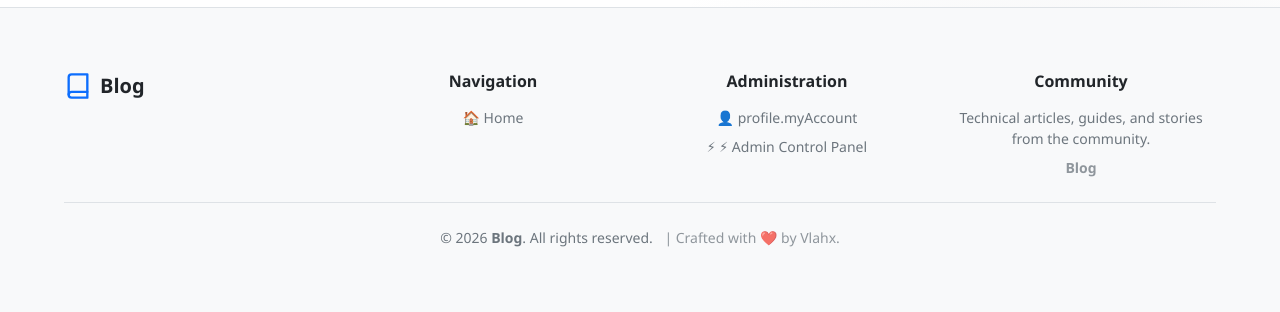
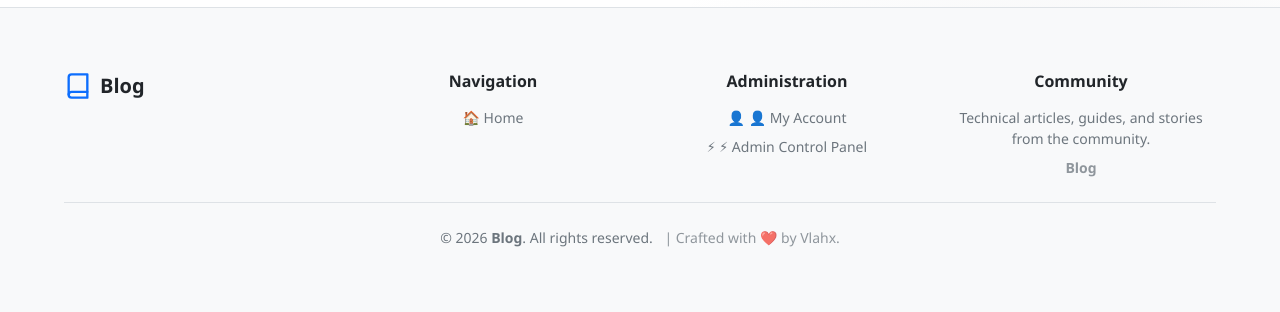
Before and after one commit to vlahx/app-blog, a FastAPI app: page /profile in a window 1280 px wide. Shown: the part 1222-1534 px from the top of the page. Run offline with FastAPI, Linux system fonts and the light colour scheme; the visitor is signed in with stand-in values (Sample User, id 1); tables that the repository leaves empty hold one stand-in row (values such as "Sample post"); grey boxes marked "Sample" are stand-in pictures; parts of the project's set-up code (start-up, migrations or seed data) failed here and were passed over; some libraries are stand-ins or nearby versions.

Commit message:
fix(footer): update translation key to footer.myAccount

```diff
--- a/app/templates/partials/footer.html
+++ b/app/templates/partials/footer.html
@@ -96,7 +96,7 @@
         <ul class="list-unstyled mb-0 small d-flex flex-column gap-2">
           {% if user %}
             <li>
-              <a href="/profile" class="text-secondary text-decoration-none hover-primary">👤 {{ t('profile.myAccount') if t else 'Contul Meu' }}</a>
+              <a href="/profile" class="text-secondary text-decoration-none hover-primary">👤 {{ t('footer.myAccount') if t else 'Contul Meu' }}</a>
             </li>
             {% if has_role('admin', 'editor', 'author', 'seller', 'developer') %}
               <li>
```
